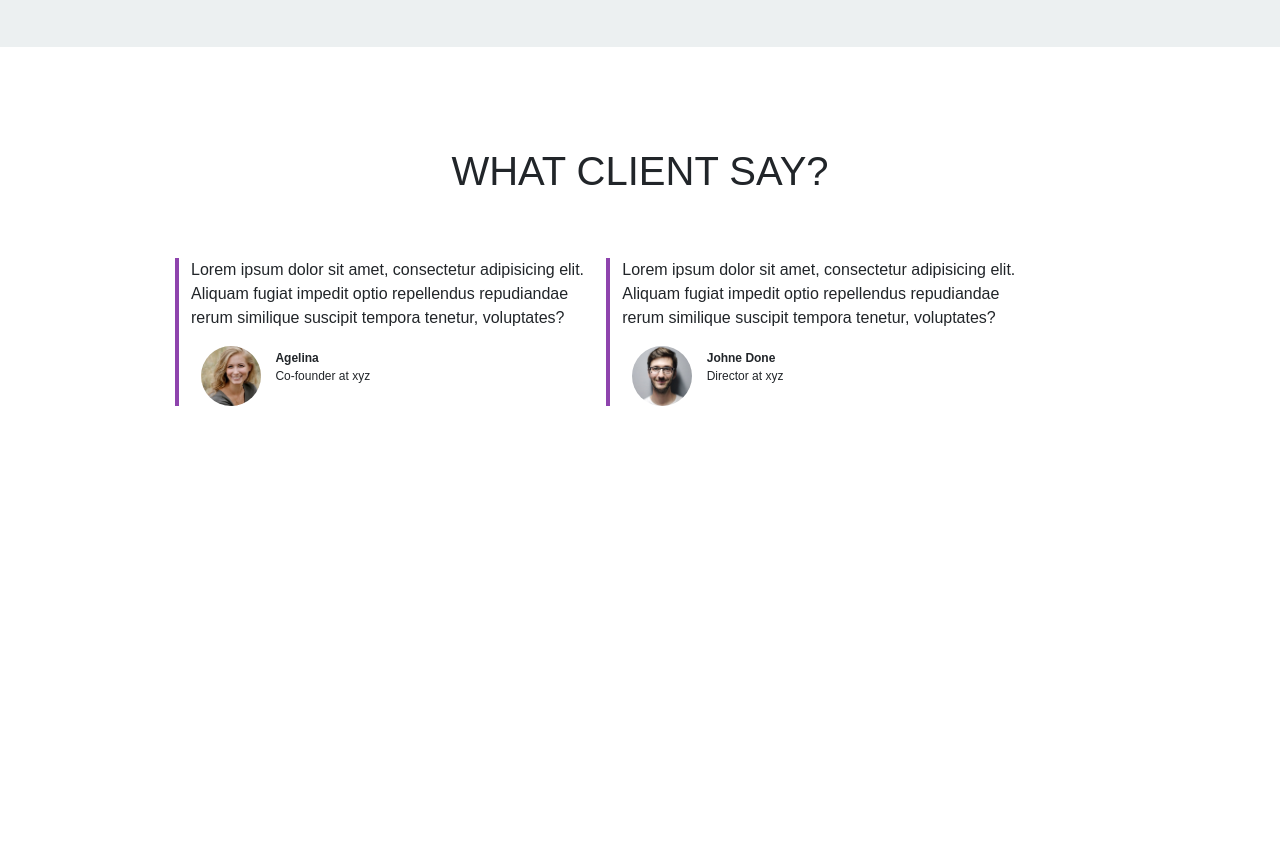
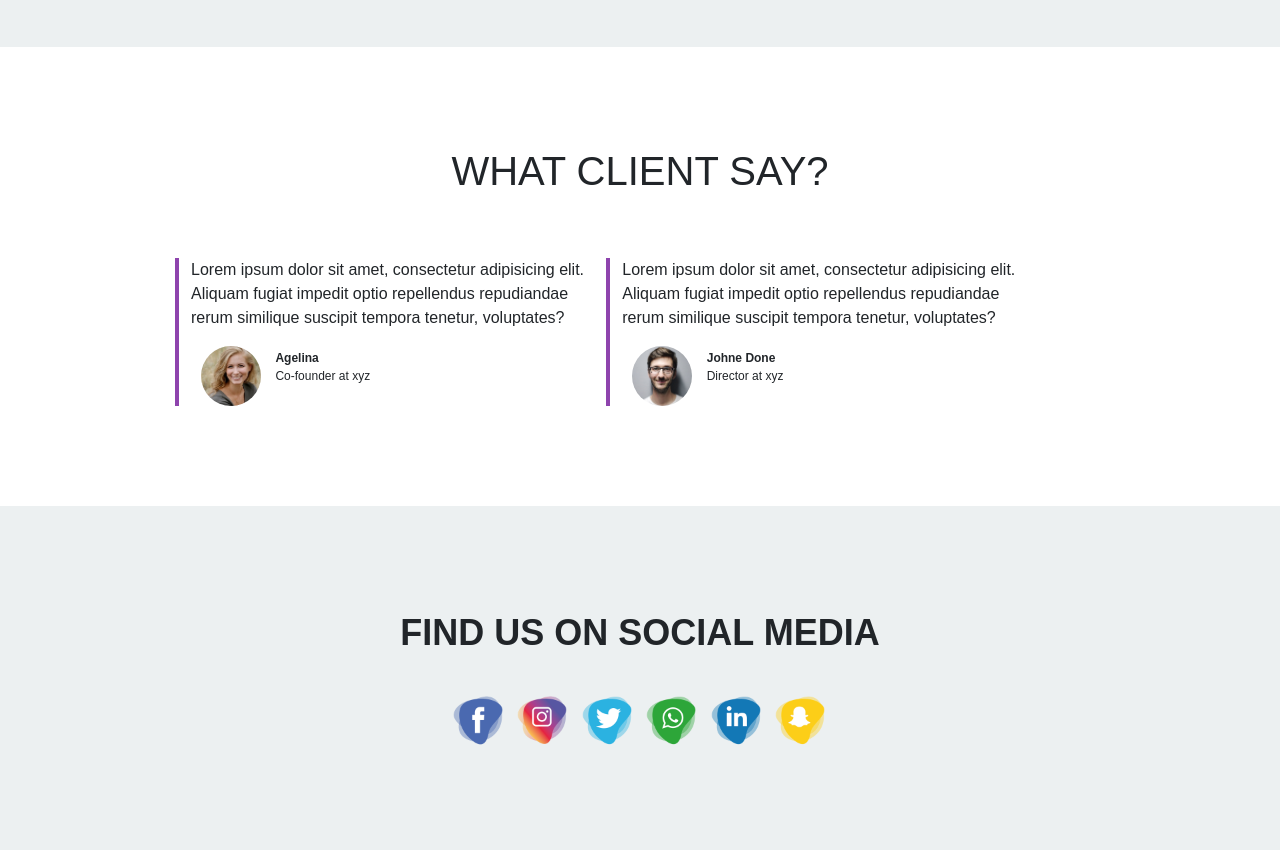
Before and after one commit to dilan-sachintha97/A-web-page, a plain HTML site: page index.html in a window 1280 px wide. Shown: the part 1812-2662 px from the top of the page. Before the commit the page ends 2318 px from the top, so only its background shows below. Drawn offline with nearby package versions, Linux system fonts and the light colour scheme.

Commit message:
done social media Section

```diff
--- a/index.html
+++ b/index.html
@@ -145,6 +145,21 @@
     </div>
 </section>
 
+<!------------------- Social media ------------------------>
+<section id="social-media">
+    <div class="container text-center">
+        <p>FIND US ON SOCIAL MEDIA</p>
+        <div class="social-icons">
+            <a href="#"><img src="images/facebook-icon.png" alt="fb"></a>
+            <a href="#"><img src="images/instagram-icon.png" alt="insta"></a>
+            <a href="#"><img src="images/twitter-icon.png" alt="twitter"></a>
+            <a href="#"><img src="images/whatsapp-icon.png" alt="whatapp"></a>
+            <a href="#"><img src="images/linkedin-icon.png" alt="linkedin"></a>
+            <a href="#"><img src="images/snapchat-icon.png" alt="snapchat"></a>
+        </div>
+    </div>
+</section>
+
 
 <script src="https://cdn.jsdelivr.net/npm/bootstrap@5.3.0-alpha1/dist/js/bootstrap.bundle.min.js"
         integrity="sha384-w76AqPfDkMBDXo30jS1Sgez6pr3x5MlQ1ZAGC+nuZB+EYdgRZgiwxhTBTkF7CXvN"
--- a/style.css
+++ b/style.css
@@ -118,3 +118,23 @@ body{
     display: inline-block;
     font-size: 12px;
 }
+
+/*--------------Social media Section-------*/
+#social-media{
+    background-color: #ecf0f1;
+    padding: 100px 0;
+}
+#social-media p{
+    font-size: 36px;
+    font-weight: bold;
+    margin-bottom: 30px;
+}
+
+.social-icons img{
+    height: 60px;
+    width: 60px;
+    transition: 0.5s;
+}
+.social-icons a:hover img{
+    transform: translateY(-10px);
+}
```
